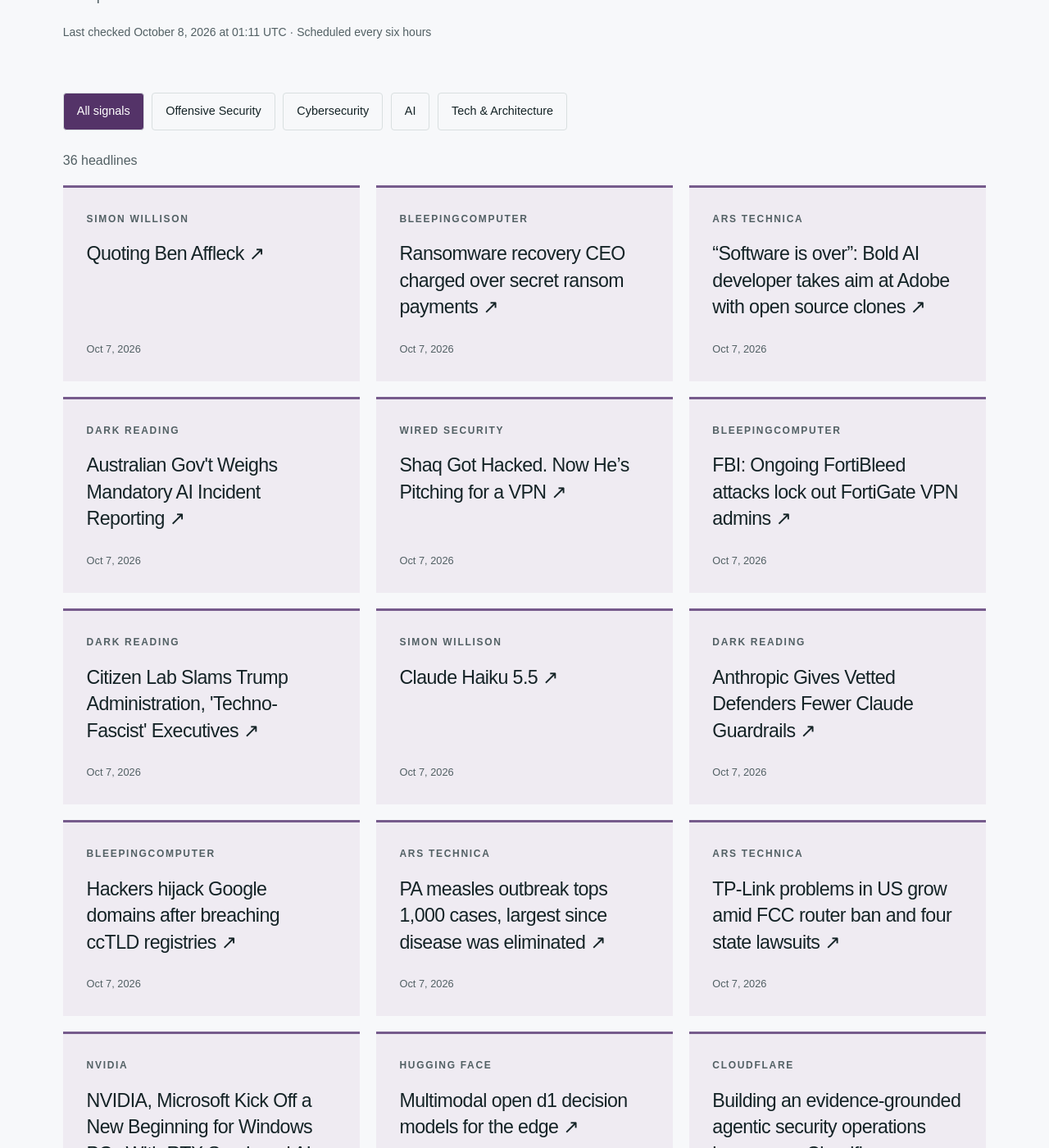
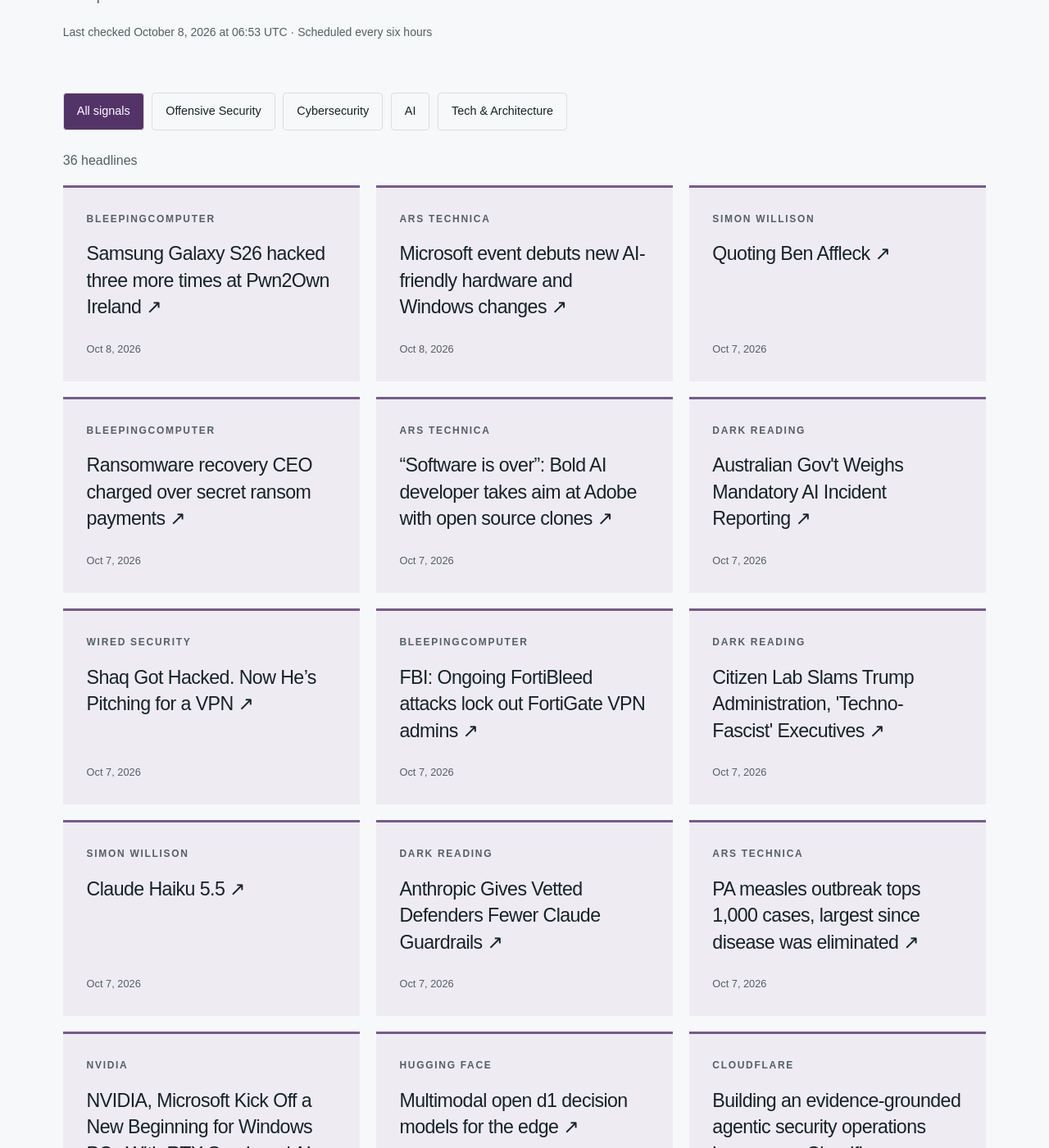
Before and after one commit to hntk/hntk.github.io, a Jekyll site: the page built from news/index.html, in a window 1280 px wide and 1400 px high, scrolled down 375 px. Shown: the whole window at 82% size. Built offline with Jekyll 4.4.1, drawn with Linux system fonts in a browser that asks for light colours; part of the change alters nothing that is shown.

Commit message:
Refresh News and Signals

```diff
--- a/_data/news.json
+++ b/_data/news.json
@@ -1,6 +1,22 @@
 {
-  "updated": "2026-10-08T01:11:50.802265+00:00",
+  "updated": "2026-10-08T06:53:10.586137+00:00",
   "items": [
+    {
+      "title": "Samsung Galaxy S26 hacked three more times at Pwn2Own Ireland",
+      "url": "https://www.bleepingcomputer.com/news/security/samsung-galaxy-s26-hacked-three-more-times-at-pwn2own-ireland/",
+      "published": "2026-10-08T06:32:16+00:00",
+      "source": "BleepingComputer",
+      "source_id": "bleepingcomputer",
+      "category": "cybersecurity"
+    },
+    {
+      "title": "Microsoft event debuts new AI-friendly hardware and Windows changes",
+      "url": "https://arstechnica.com/gadgets/2026/10/microsoft-event-debuts-new-ai-friendly-hardware-and-windows-changes/",
+      "published": "2026-10-08T00:00:24+00:00",
+      "source": "Ars Technica",
+      "source_id": "ars-technica",
+      "category": "tech-architecture"
+    },
     {
       "title": "Quoting Ben Affleck",
       "url": "https://simonwillison.net/2026/Oct/7/ben-affleck/",
@@ -74,25 +90,9 @@
       "category": "cybersecurity"
     },
     {
-      "title": "Hackers hijack Google domains after breaching ccTLD registries",
-      "url": "https://www.bleepingcomputer.com/news/security/hackers-hijack-google-domains-after-breaching-cctld-registries/",
-      "published": "2026-10-07T20:50:13+00:00",
-      "source": "BleepingComputer",
-      "source_id": "bleepingcomputer",
-      "category": "cybersecurity"
-    },
-    {
       "title": "PA measles outbreak tops 1,000 cases, largest since disease was eliminated",
       "url": "https://arstechnica.com/health/2026/10/pa-measles-outbreak-tops-1000-cases-largest-since-disease-was-eliminated/",
       "published": "2026-10-07T20:01:14+00:00",
-      "source": "Ars Technica",
-      "source_id": "ars-technica",
-      "category": "tech-architecture"
-    },
-    {
-      "title": "TP-Link problems in US grow amid FCC router ban and four state lawsuits",
-      "url": "https://arstechnica.com/tech-policy/2026/10/florida-sues-tp-link-claiming-it-hides-router-security-risks-and-links-to-china/",
-      "published": "2026-10-07T19:53:42+00:00",
       "source": "Ars Technica",
       "source_id": "ars-technica",
       "category": "tech-architecture"
@@ -295,79 +295,79 @@
       "id": "ars-technica",
       "name": "Ars Technica",
       "status": "ok",
-      "last_success": "2026-10-08T01:11:50.802265+00:00"
+      "last_success": "2026-10-08T06:53:10.586137+00:00"
     },
     {
       "id": "bleepingcomputer",
       "name": "BleepingComputer",
       "status": "ok",
-      "last_success": "2026-10-08T01:11:50.802265+00:00"
+      "last_success": "2026-10-08T06:53:10.586137+00:00"
     },
     {
       "id": "cloudflare",
       "name": "Cloudflare",
       "status": "ok",
-      "last_success": "2026-10-08T01:11:50.802265+00:00"
+      "last_success": "2026-10-08T06:53:10.586137+00:00"
     },
     {
       "id": "dark-reading",
       "name": "Dark Reading",
       "status": "ok",
-      "last_success": "2026-10-08T01:11:50.802265+00:00"
+      "last_success": "2026-10-08T06:53:10.586137+00:00"
     },
     {
       "id": "hugging-face",
       "name": "Hugging Face",
       "status": "ok",
-      "last_success": "2026-10-08T01:11:50.802265+00:00"
+      "last_success": "2026-10-08T06:53:10.586137+00:00"
     },
     {
       "id": "microsoft-research",
       "name": "Microsoft Research",
       "status": "ok",
-      "last_success": "2026-10-08T01:11:50.802265+00:00"
+      "last_success": "2026-10-08T06:53:10.586137+00:00"
     },
     {
       "id": "nvidia",
       "name": "NVIDIA",
       "status": "ok",
-      "last_success": "2026-10-08T01:11:50.802265+00:00"
+      "last_success": "2026-10-08T06:53:10.586137+00:00"
     },
     {
       "id": "portswigger",
       "name": "PortSwigger Research",
       "status": "ok",
-      "last_success": "2026-10-08T01:11:50.802265+00:00"
+      "last_success": "2026-10-08T06:53:10.586137+00:00"
     },
     {
       "id": "schneier",
       "name": "Schneier on Security",
       "status": "ok",
-      "last_success": "2026-10-08T01:11:50.802265+00:00"
+      "last_success": "2026-10-08T06:53:10.586137+00:00"
     },
     {
       "id": "simon-willison",
       "name": "Simon Willison",
       "status": "ok",
-      "last_success": "2026-10-08T01:11:50.802265+00:00"
+      "last_success": "2026-10-08T06:53:10.586137+00:00"
     },
     {
       "id": "specterops",
       "name": "SpecterOps",
       "status": "ok",
-      "last_success": "2026-10-08T01:11:50.802265+00:00"
+      "last_success": "2026-10-08T06:53:10.586137+00:00"
     },
     {
       "id": "trail-of-bits",
       "name": "Trail of Bits",
       "status": "ok",
-      "last_success": "2026-10-08T01:11:50.802265+00:00"
+      "last_success": "2026-10-08T06:53:10.586137+00:00"
     },
     {
       "id": "wired",
       "name": "WIRED Security",
       "status": "ok",
-      "last_success": "2026-10-08T01:11:50.802265+00:00"
+      "last_success": "2026-10-08T06:53:10.586137+00:00"
     }
   ]
 }
```
